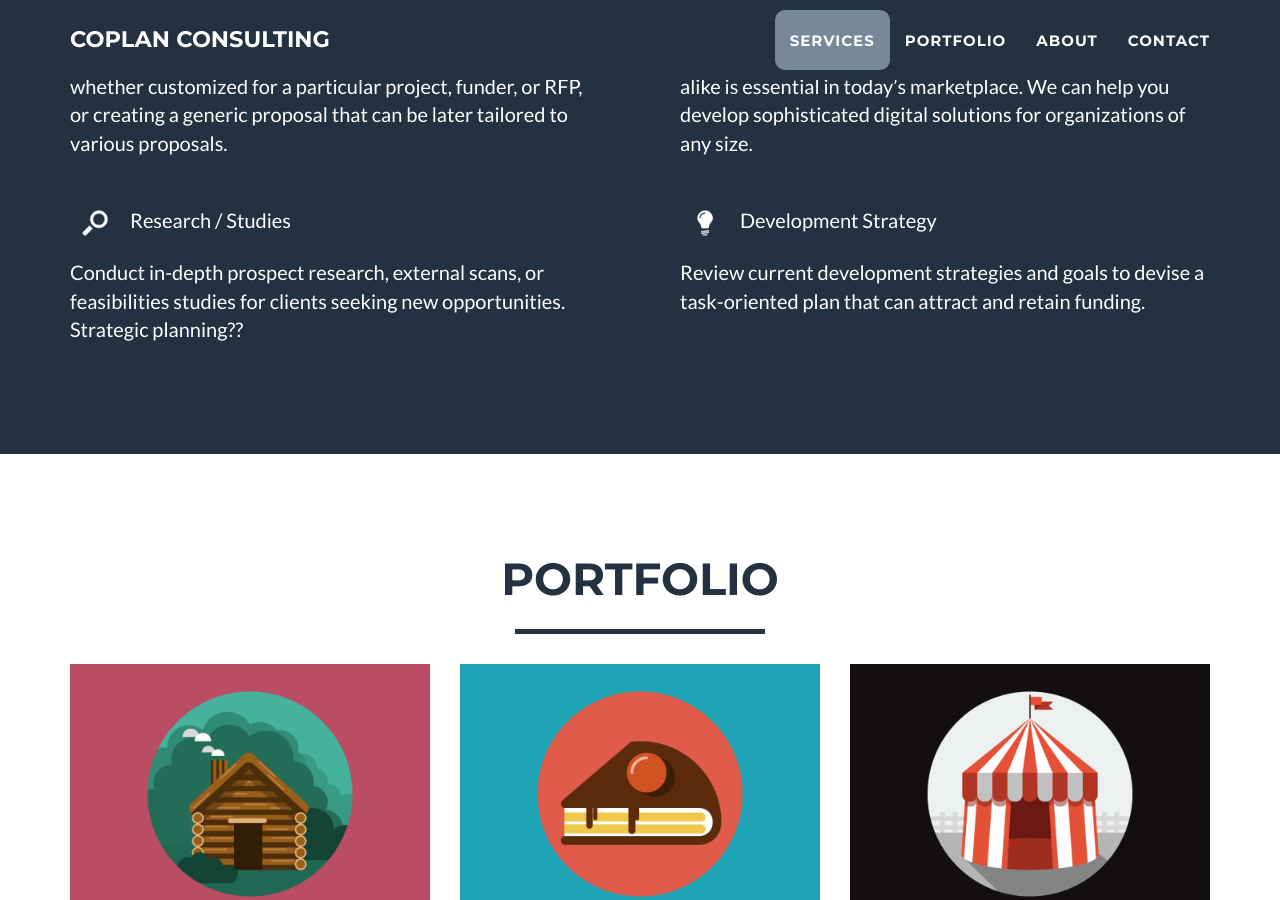
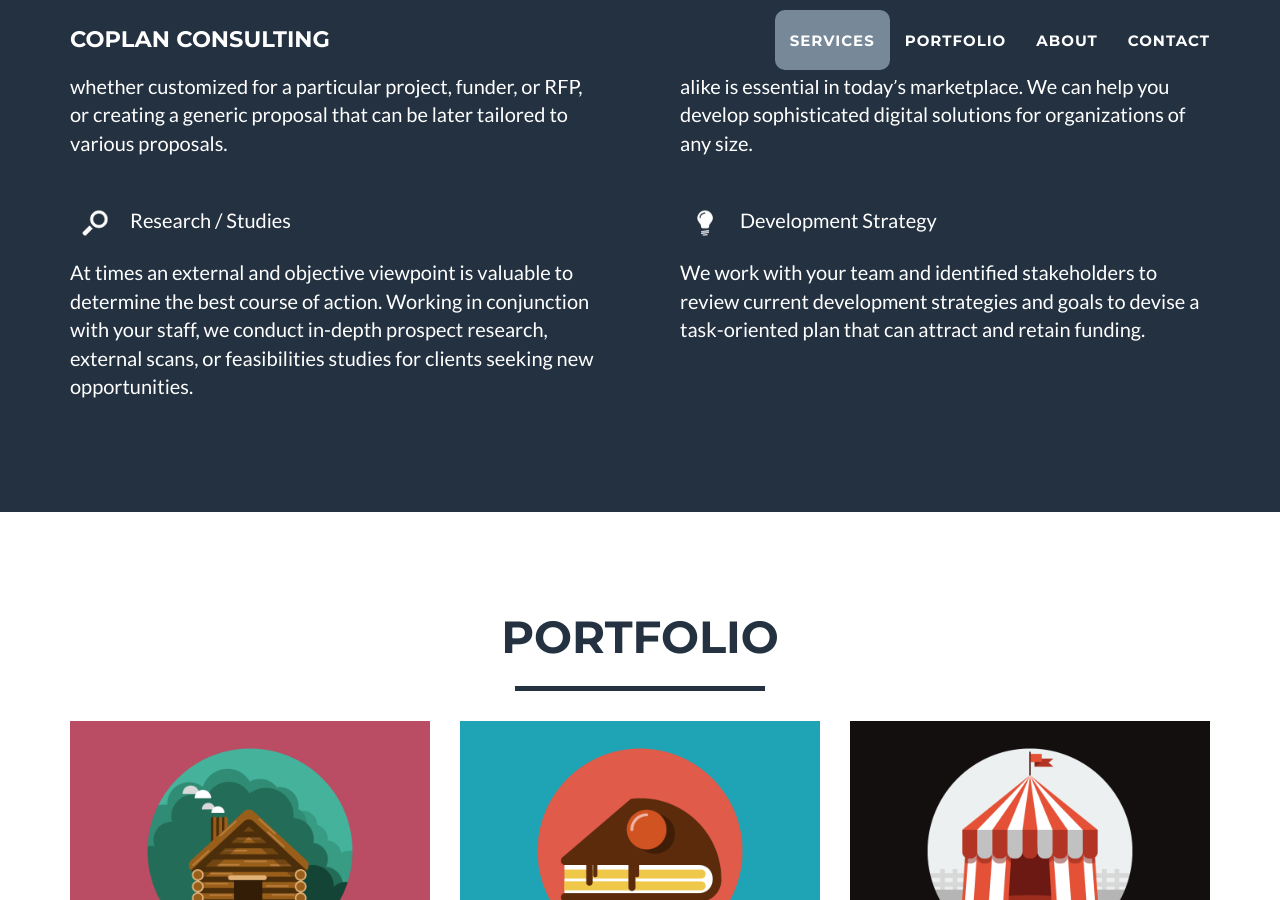
Before and after one commit to ccoplan/ccoplan.github.io, a Jekyll site: the page built from index.html, in a window 1280 px wide and 900 px high, scrolled down 1016 px. Built offline with Jekyll 4.4.1, drawn with Linux system fonts in a browser that asks for light colours.

Commit message:
Update services.html

```diff
--- a/_includes/services.html
+++ b/_includes/services.html
@@ -53,11 +53,11 @@
     <div class="row">
       <div class="col-lg-6 left">
         <p class="title-header"><img src="img/Magnifying-Glass-256.png" width="50" height="50" alt="Icon" /><span style="padding-left: 10px;">Research / Studies</span></p>
-        <p>Conduct in-depth prospect research, external scans, or feasibilities studies for clients seeking new opportunities.  Strategic planning??</p>
+        <p>At times an external and objective viewpoint is valuable to determine the best course of action.  Working in conjunction with your staff, we conduct in-depth prospect research, external scans, or feasibilities studies for clients seeking new opportunities.</p>
       </div>
       <div class="col-lg-6 right">
         <p class="title-header"><img src="img/Light-Bulb-256.png" width="50" height="50" alt="Icon" /><span style="padding-left: 10px;">Development Strategy</span></p>
-        <p>Review current development strategies and goals to devise a task-oriented plan that can attract and retain funding.</p>
+        <p>We work with your team and identified stakeholders to review current development strategies and goals to devise a task-oriented plan that can attract and retain funding.</p>
       </div>
     </div>
 
```
